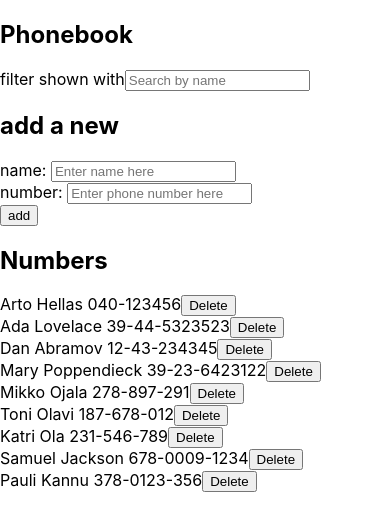
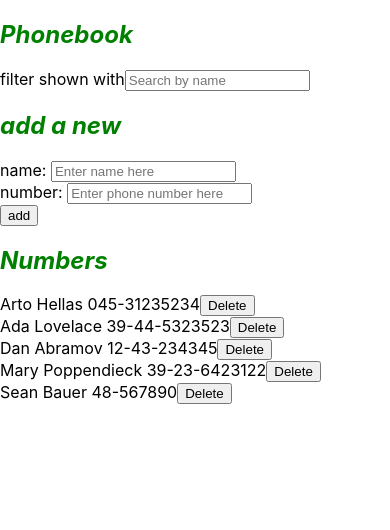
Before and after one commit to yomites/Part2, a React (Create React App) app in the folder phonebook/: page / in a window 390 px wide. Shown: the top 530 px of the page. Built offline with nearby package versions, Linux system fonts and the light colour scheme; data requests are answered from the project's data file.

Commit message:
Phonebook Step 10
Exercise 2.18: Phonebook step 10. When a number is added to an already existing user, the new number will replace the old number.

```diff
--- a/phonebook/db.json
+++ b/phonebook/db.json
@@ -2,7 +2,7 @@
   "persons": [
     {
       "name": "Arto Hellas",
-      "number": "040-123456",
+      "number": "045-31235234",
       "id": 1
     },
     {
@@ -21,29 +21,9 @@
       "id": 4
     },
     {
-      "name": "Mikko Ojala",
-      "number": "278-897-291",
+      "name": "Sean Bauer",
+      "number": "48-567890",
       "id": 5
-    },
-    {
-      "name": "Toni Olavi",
-      "number": "187-678-012",
-      "id": 6
-    },
-    {
-      "name": "Katri Ola",
-      "number": "231-546-789",
-      "id": 9
-    },
-    {
-      "name": "Samuel Jackson",
-      "number": "678-0009-1234",
-      "id": 10
-    },
-    {
-      "name": "Pauli Kannu",
-      "number": "378-0123-356",
-      "id": 11
     }
   ]
 }
--- a/phonebook/src/App.js
+++ b/phonebook/src/App.js
@@ -16,25 +16,19 @@ const App = () => {
   useEffect(() => {
     personService
       .getAll()
-      .then(response => {
-        setPersons(response.data)
+      .then(initialPersons => {
+        setPersons(initialPersons)
+      }).catch(error => {
+        alert(`The data could not be retrieved from the server!`)
       })
   }, [])
   console.log('render', persons.length, 'persons')
 
-  const handleNameChange = (event) => {
-    console.log('handleNameChange persons', persons)
-    console.log('handleNameChange', event.target.value)
-    duplicateNameChecker(persons, event)
-  }
+  const handleNameChange = (event) => setNewName(event.target.value)
 
-  const handleMobileNumberChange = (evt) => {
-    console.log('handleMobileNumberChange',
-      evt.target.value)
-    setMobileNumber(evt.target.value)
-  }
+  const handleMobileNumberChange = (evt) => setMobileNumber(evt.target.value)
 
-  const addPerson = (event) => {
+  const add_update_Person = (event) => {
     event.preventDefault()
     console.log('button clicked', event.target)
     const personObject = {
@@ -42,26 +36,47 @@ const App = () => {
       number: mobileNumber,
     }
 
-    personService
-      .create(personObject)
-      .then(response => {
-        setPersons(persons.concat(response.data))
+    const personsCopy = [...persons]
+    const arr = personsCopy.filter(element =>
+      element.name.toUpperCase() === newName.toUpperCase())
+
+    if (arr.length === 1) {
+      const choice = window.confirm(`${newName} is already added to phonebook, replace the old number with a new one?`)
+      if (choice) {
+        const id = arr[0].id
+        const person = personsCopy.find(p => p.id === id)
+        const changedPerson = { ...person, number: mobileNumber }
+        personService
+          .update(id, changedPerson)
+          .then(returnedPerson => {
+            setPersons(personsCopy
+              .map(person => person.id !== id ? person : returnedPerson))
+            setNewName('')
+            setMobileNumber('')
+          })
+          .catch(error => {
+            alert(`The person ${newName} was already deleted from server`)
+            setPersons(personsCopy.filter(p => p.id !== id))
+            setNewName('')
+            setMobileNumber('')
+          })
+      } else {
         setNewName('')
         setMobileNumber('')
-      })
-  }
-
-  const duplicateNameChecker = (personsListArray, evt) => {
-    const arr = personsListArray.filter(element =>
-      element.name.toUpperCase() ===
-      evt.target.value.toUpperCase())
-
-    if (arr.length === 1) {
-      console.log('Arr array', arr)
-      const newName = arr[0].name
-      window.alert(`${newName} is already added to phonebook`)
-    } else
-      setNewName(evt.target.value)
+      }
+    }
+    else {
+      personService
+        .create(personObject)
+        .then(returnedPerson => {
+          setPersons(personsCopy.concat(returnedPerson))
+          setNewName('')
+          setMobileNumber('')
+        }).catch(error => {
+          alert(`The person ${newName} could not be added to phonebook`)
+          setPersons(personsCopy)
+        })
+    }
   }
 
   const myArray = (personsArray, evt) => {
@@ -72,7 +87,7 @@ const App = () => {
   }
 
   const handleNameSearchChange = (event) => {
-    const personsCopy = [ ...persons ]
+    const personsCopy = [...persons]
     console.log('handleNameSearchChange',
       event.target.value)
     setNameSearch(event.target.value)
@@ -81,15 +96,22 @@ const App = () => {
 
   const deletePerson = (id, name) => {
 
-    const personsCopy = [ ...persons ]
-    console.log('ID and name of person to delete', id, name)
+    const personsCopy = [...persons]
+    console.log('ID and name of person to be deleted', id, name)
     const choice = window.confirm(`Delete ${name}?`)
 
     if (choice) {
-      personService.del(id).then(response => {
+      personService.del(id).then(returnedPersons => {
         setPersons(personsCopy.filter(person =>
           person.id !== id && person.name !== name))
+      }).catch(error => {
+        alert(`${name} was already deleted from the server`)
+        setPersons(personsCopy.filter(p => p.id !== id))
       })
+    }
+    else {
+      setNewName('')
+      setMobileNumber('')
     }
   }
 
@@ -98,7 +120,7 @@ const App = () => {
       <h2>Phonebook</h2>
       <SearchNameForm nameSearch={nameSearch}
         handleNameSearchChange={handleNameSearchChange} />
-      <AddPersonForm addPerson={addPerson}
+      <AddPersonForm addPerson={add_update_Person}
         newName={newName}
         handleNameChange={handleNameChange}
         mobileNumber={mobileNumber}
--- a/phonebook/src/components/Person.js
+++ b/phonebook/src/components/Person.js
@@ -2,7 +2,6 @@ import React from 'react'
 
 const Person = ({ person, deleteButton }) => {
 
-  console.log('Person:', person)
   return (
     <div>
       {person.name} {person.number}
--- a/phonebook/src/components/Persons.js
+++ b/phonebook/src/components/Persons.js
@@ -2,11 +2,20 @@ import React from 'react'
 import Person from './Person'
 
 const Persons = ({ persons, nameSearch, nameToShow, deleteButton }) => {
-  console.log('Persons name to show', persons)
+
   if (nameSearch === '') {
     return (
       <div>
         {persons.map(person =>
+          <Person key={person.name} person={person}
+          deleteButton={deleteButton} />
+        )}
+      </div>
+    )
+  }else if (nameSearch !== '') {
+    return (
+      <div>
+        {nameToShow.map(person =>
           <Person key={person.name} person={person}
           deleteButton={deleteButton} />
         )}
--- a/phonebook/src/index.css
+++ b/phonebook/src/index.css
@@ -11,3 +11,8 @@ code {
   font-family: source-code-pro, Menlo, Monaco, Consolas, 'Courier New',
     monospace;
 }
+
+h2 {
+  color: green;
+  font-style: italic;
+}
--- a/phonebook/src/services/persons.js
+++ b/phonebook/src/services/persons.js
@@ -2,19 +2,23 @@ import axios from 'axios'
 const baseUrl = 'http://localhost:3001/persons'
 
 const getAll = () => {
-    return axios.get(baseUrl)
+    const request = axios.get(baseUrl)
+    return request.then(response => response.data)
 }
 
 const create = newObject => {
-    return axios.post(baseUrl, newObject)
+    const request = axios.post(baseUrl, newObject)
+    return request.then(response => response.data)
 }
 
 const update = (id, newObject) => {
-    return axios.put(`${baseUrl}/${id}`, newObject)
+    const request = axios.put(`${baseUrl}/${id}`, newObject)
+    return request.then(response => response.data)
 }
 
 const del = (id) => {
-    return axios.delete(`${baseUrl}/${id}`)
+    const request = axios.delete(`${baseUrl}/${id}`)
+    return request.then(response => response.data)
 }
 
 export default { getAll, create, update, del }
```
